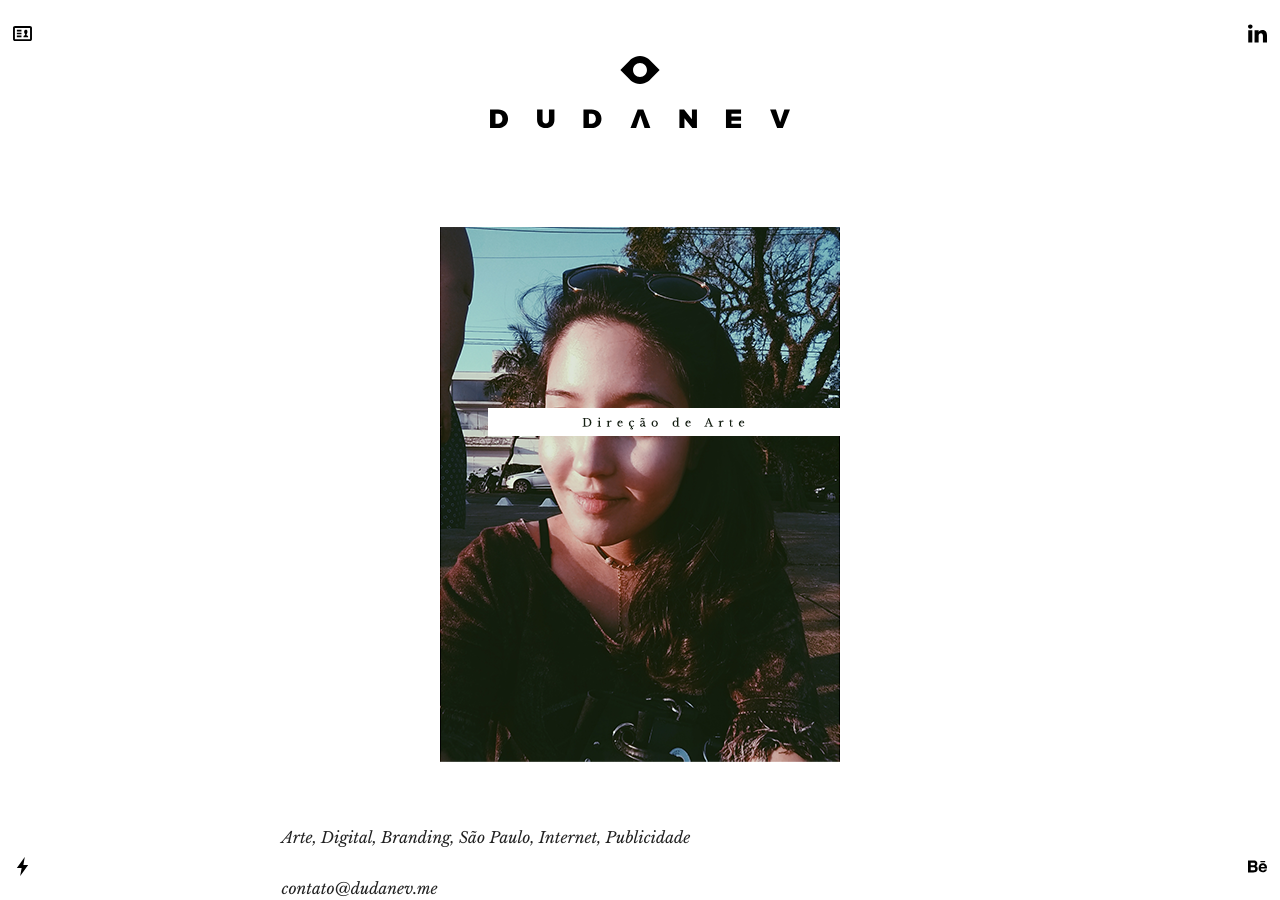
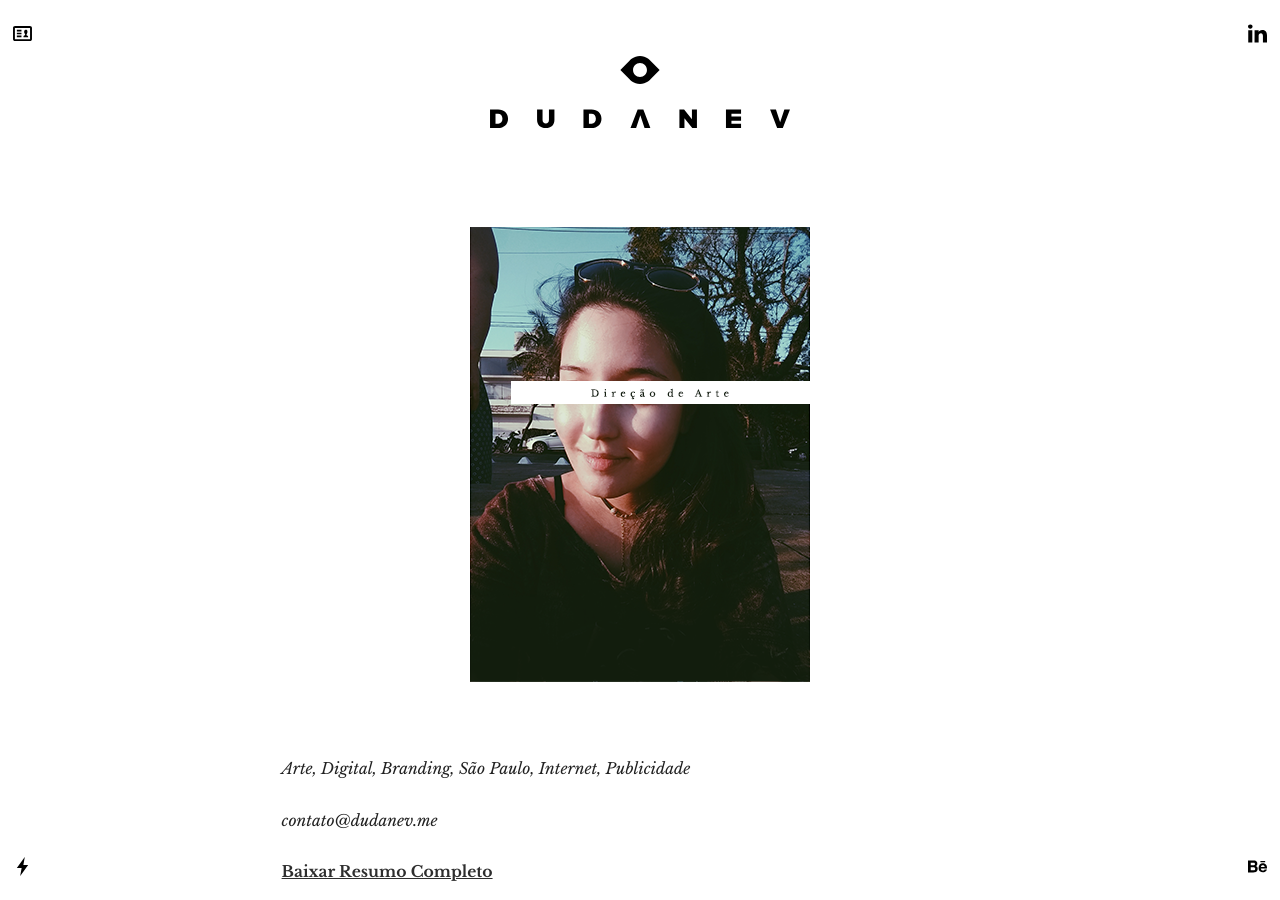
Before and after one commit to dudanev/dudanev.github.io, a Jekyll site: the page built from about.md, in a window 1280 px wide. Built offline with Jekyll 4.4.1, drawn with Linux system fonts in a browser that asks for light colours; some web fonts are replaced.

Commit message:
Updated About

```diff
--- a/about.md
+++ b/about.md
@@ -4,7 +4,8 @@ permalink: "/about/"
 layout: page
 ---
 
-![FOTO-4-8b6efc.png](/uploads/FOTO-4-8b6efc.png)
+![FOTO-340.png](/uploads/FOTO-340.png)
+
 *Arte, Digital, Branding, São Paulo, Internet, Publicidade*
 
 *contato@dudanev.me*
```
